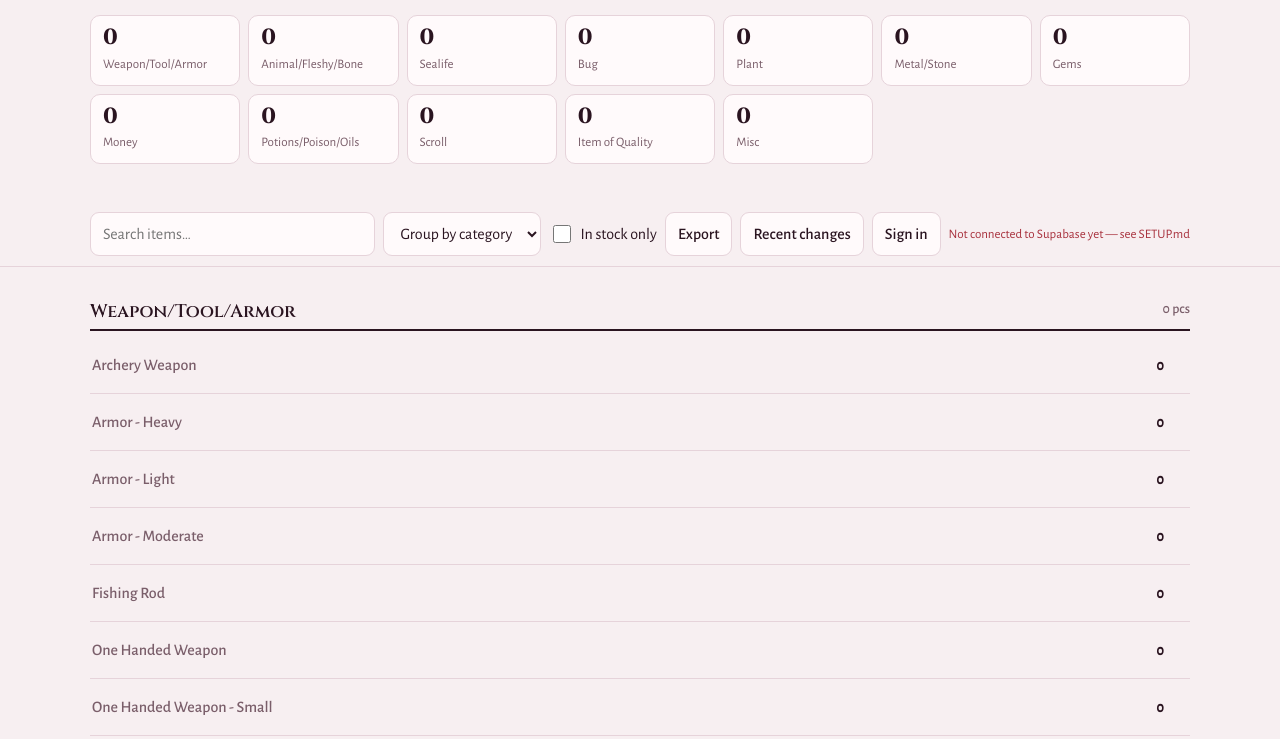
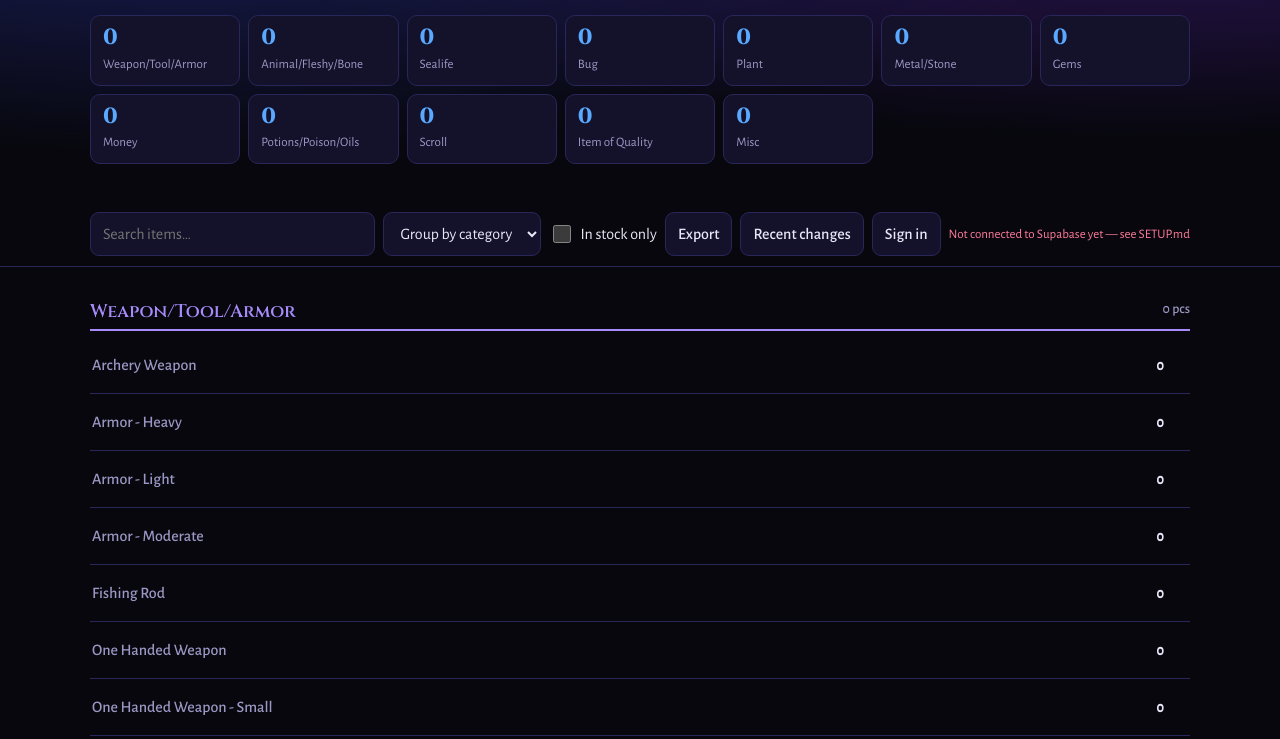
Before and after one commit to lexkriebel/KB-Inventory, a plain HTML site: page index.html in a window 1280 px wide. Shown: the part 115-854 px from the top of the page. Drawn offline with nearby package versions, Linux system fonts and the light colour scheme.

Commit message:
Recolor page: black background with blue, purple and green accents
Co-Authored-By: Claude Opus 5.5 <noreply@anthropic.com>
Claude-Session: https://claude.ai/code/session_014tfqU8Upyuyssi19bZmEmx

```diff
--- a/index.html
+++ b/index.html
@@ -11,24 +11,25 @@
 /* VOICE: a camp quartermaster's working ledger, practical with a little ceremony
    IDEA: the stock book kept in a supply wagon, one ruled line per good
    PICTURE: the ledger itself, under a strip of category tallies
-   COLOUR and TYPE: wine-dark ground, bone ink, verdigris accent; Cinzel + Alegreya Sans
+   COLOUR and TYPE: black ground, indigo panels, blue / purple / green accents; Cinzel + Alegreya Sans
    LAYOUT: modest title, tally strip, sticky tools, ruled list grouped by category */
-:root{color-scheme:light dark;
---bg:light-dark(#f7eff1,#22111b);--panel:light-dark(#fffafb,#2e1824);--ink:light-dark(#2a1420,#f1e9e2);
---mute:light-dark(#7a5e6a,#b9a2ac);--rule:light-dark(#e6d3da,#43283a);--acc:light-dark(#1d7564,#5cc3ab);
---accink:light-dark(#fff,#0f2a24);--warn:light-dark(#a8323e,#ff8d8d)}
-:root[data-theme=light]{color-scheme:light}:root[data-theme=dark]{color-scheme:dark}
+:root{color-scheme:dark;
+--bg:#07070d;--panel:#13122a;--panel2:#1b1940;--ink:#e9e7f7;--mute:#9b97c4;--rule:#29265a;
+--blue:#5aa9ff;--purple:#a78bfa;--green:#3ddc97;
+--acc:var(--green);--accink:#03140c;--warn:#ff7a9a}
 *{box-sizing:border-box;min-width:0}
 body{margin:0;background:var(--bg);color:var(--ink);font:16px/1.5 "Alegreya Sans",system-ui,sans-serif;overflow-x:clip}
 .band{padding:clamp(20px,3vw,40px) max(4vw,14px)}
 .wrap{max-width:1100px;margin:0 auto}
-h1{font:800 clamp(28px,4.4vw,42px)/1.05 Cinzel,serif;margin:0 0 6px;text-wrap:balance}
+h1{font:800 clamp(28px,4.4vw,42px)/1.05 Cinzel,serif;margin:0 0 6px;text-wrap:balance;color:var(--purple);background:linear-gradient(90deg,var(--blue),var(--purple) 55%,var(--green));-webkit-background-clip:text;background-clip:text;-webkit-text-fill-color:transparent}
+.band:first-child{background:radial-gradient(ellipse at 15% 0%,#1a1f5a 0,transparent 60%),radial-gradient(ellipse at 90% 10%,#2a1452 0,transparent 55%)}
 .sub{color:var(--mute);margin:0}
 .tally{display:grid;grid-template-columns:repeat(auto-fill,minmax(140px,1fr));gap:8px;margin-top:18px}
 .tally button{all:unset;cursor:pointer;background:var(--panel);border:1px solid var(--rule);border-radius:10px;padding:10px 12px;min-height:44px}
 .tally button:focus-visible{outline:2px solid var(--acc);outline-offset:2px}
-.tally button[aria-pressed=true]{border-color:var(--acc);box-shadow:inset 0 0 0 1px var(--acc)}
-.tally b{display:block;font:700 22px/1.1 Cinzel,serif}.tally span{font-size:13px;color:var(--mute)}
+.tally button[aria-pressed=true]{border-color:var(--acc);box-shadow:inset 0 0 0 1px var(--acc);background:var(--panel2)}
+.tally button:hover,.qty button:hover,.btn:not(.pri):not(:disabled):hover{border-color:var(--purple)}
+.tally b{display:block;font:700 22px/1.1 Cinzel,serif;color:var(--blue)}.tally span{font-size:13px;color:var(--mute)}
 .tools{position:sticky;top:0;z-index:5;background:var(--bg);border-bottom:1px solid var(--rule);padding:10px max(4vw,14px)}
 .tools .wrap{display:flex;flex-wrap:wrap;gap:8px;align-items:center}
 input,select,.btn{font:inherit;font-size:16px;min-height:44px;border-radius:9px;border:1px solid var(--rule);background:var(--panel);color:var(--ink);padding:0 12px}
@@ -38,11 +39,11 @@ input:focus-visible,select:focus-visible,.btn:focus-visible{outline:2px solid va
 .btn:disabled{opacity:.45;cursor:default}
 label.chk{display:flex;gap:6px;align-items:center;min-height:44px;cursor:pointer}
 label.chk input{min-height:0;width:18px;height:18px;accent-color:var(--acc)}
-.grp h2{font:600 18px/1.2 Cinzel,serif;margin:26px 0 6px;display:flex;justify-content:space-between;gap:10px;border-bottom:2px solid var(--ink);padding-bottom:6px}
+.grp h2{font:600 18px/1.2 Cinzel,serif;margin:26px 0 6px;display:flex;justify-content:space-between;gap:10px;border-bottom:2px solid var(--purple);padding-bottom:6px;color:var(--purple)}
 .grp h2 small{font:500 14px "Alegreya Sans",sans-serif;color:var(--mute)}
 .row{display:grid;grid-template-columns:minmax(0,1fr) auto;gap:10px;align-items:center;padding:6px 2px;border-bottom:1px solid var(--rule)}
 .row.zero .nm{color:var(--mute)}
-.nm{font-weight:500}.nm em{font-style:normal;font-size:13px;color:var(--acc);margin-left:6px}
+.nm{font-weight:500}.nm em{font-style:normal;font-size:13px;color:var(--blue);margin-left:6px}
 .qty{display:flex;align-items:center;gap:4px}
 .qty button{width:44px;height:44px;border-radius:9px;border:1px solid var(--rule);background:var(--panel);color:var(--ink);font-size:20px;cursor:pointer;line-height:1}
 .qty button:focus-visible{outline:2px solid var(--acc)}
@@ -51,7 +52,7 @@ label.chk input{min-height:0;width:18px;height:18px;accent-color:var(--acc)}
 .empty{padding:40px 0;color:var(--mute);text-align:center}
 .status{font-size:13px;color:var(--mute);margin-left:auto}
 dialog{border:1px solid var(--rule);border-radius:14px;background:var(--panel);color:var(--ink);max-width:min(560px,92vw);width:100%}
-dialog::backdrop{background:#0008}
+dialog::backdrop{background:#000b}
 dialog h3{font:600 20px Cinzel,serif;margin:0 0 12px}
 dialog form{display:grid;gap:10px}dialog label{display:grid;gap:4px;font-weight:500}
 textarea{font:14px/1.4 ui-monospace,monospace;width:100%;min-height:220px;border-radius:9px;border:1px solid var(--rule);background:var(--bg);color:var(--ink);padding:10px}
```
